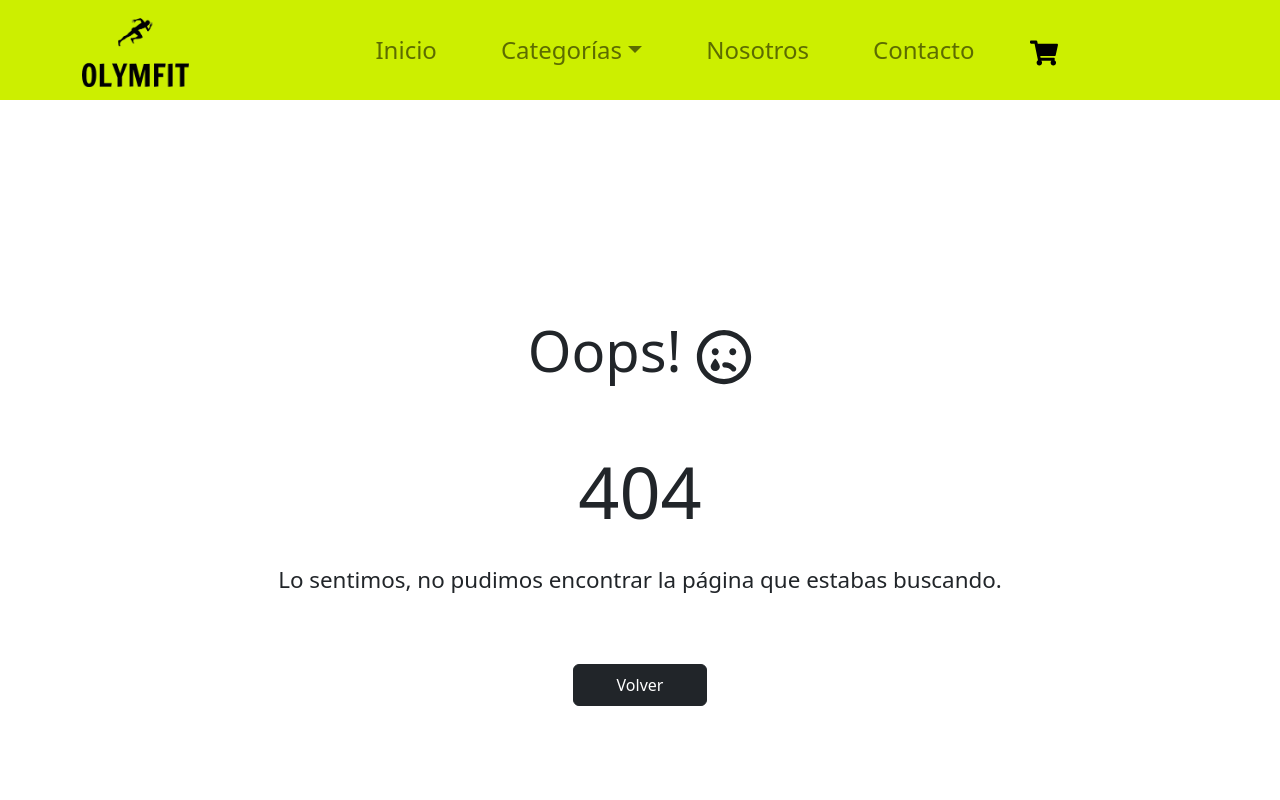
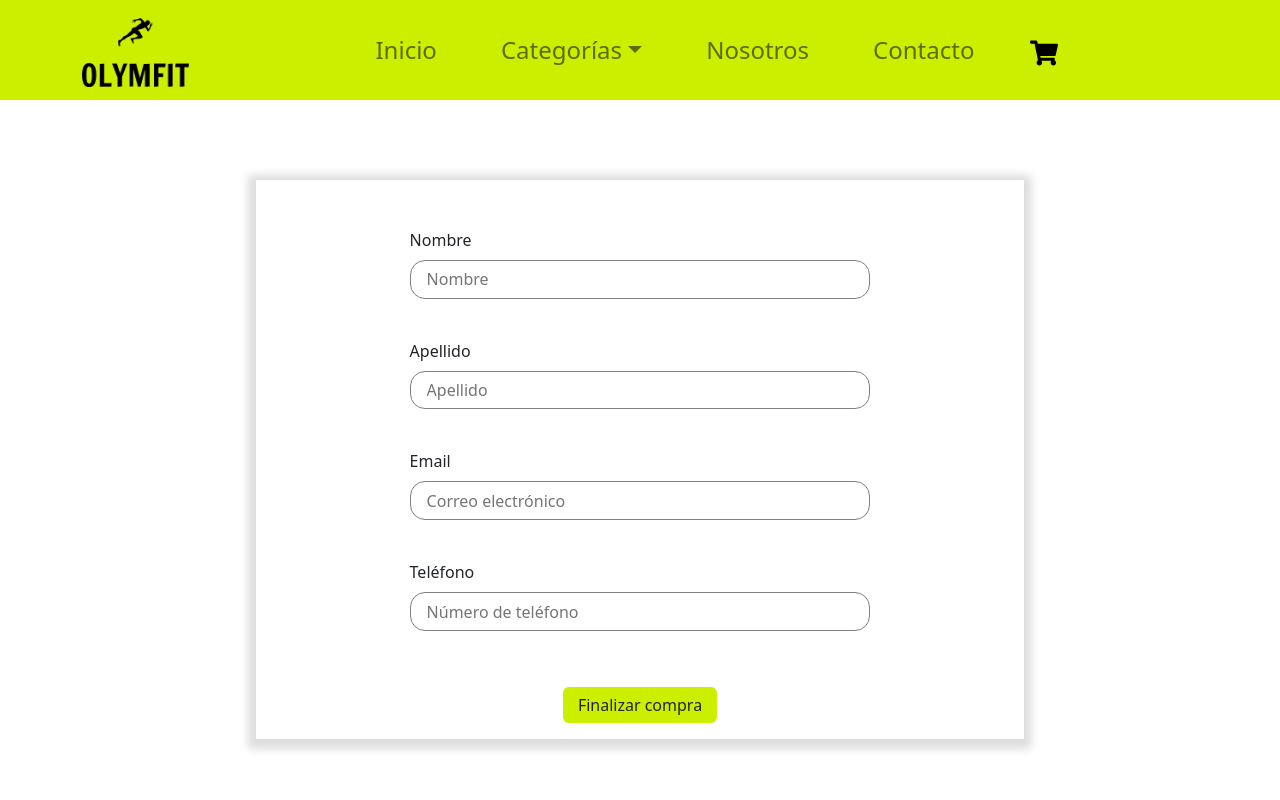
Before and after one commit to N-A-C-H-O/Olymfit-Ecommerce, a React (Create React App) app: page /checkout in a window 1280 px wide. Shown: the top 800 px of the page. Built offline with nearby package versions, Linux system fonts and the light colour scheme.

Commit message:
Implementación formulario checkout

```diff
--- a/src/App.js
+++ b/src/App.js
@@ -7,6 +7,7 @@ import { Footer } from "./components/Footer/Footer";
 import { NoPage } from "./components/NoPage/NoPage";
 import { CartContainer } from "./components/CartContainer/CartContainer";
 import { CartProvider } from "./context/CartContext";
+import { Checkout } from './components/Checkout/Checkout';
 
 function App() {
   return (
@@ -19,6 +20,7 @@ function App() {
             <Route path='/item/:itemId' element={<ItemDetailContainer />}/>
             <Route path='*' element={<NoPage />}/>
             <Route path='/cart' element={<CartContainer />}/>
+            <Route path='/checkout' element={<Checkout />}/>
           </Routes>
         </CartProvider>
         <Footer />
--- /dev/null
+++ b/src/components/Checkout/Checkout.css
@@ -0,0 +1,49 @@
+form {
+    /* background-color: red; */
+    width: 60%;
+    margin: 0 auto;
+    padding: 1em 0;
+    -webkit-box-shadow: -0.5px 2.5px 8.5px 7.5px #ddd;
+    -moz-box-shadow: -0.5px 2.5px 8.5px 7.5px #ddd;
+    box-shadow: -0.5px 2.5px 8.5px 7.5px #ddd;
+    /* display: flex; */
+    /* justify-content: center;
+    align-items: center;
+    flex-direction: column; */
+}
+
+.form-section {
+    /* background-color: yellow; */
+    width: 60%;
+    margin: 2em auto;
+}
+
+.form-section label,
+.form-section input {
+    display: inline-block;
+    width: 100%;
+}
+
+.form-section input {
+    border-radius: 15px;
+    border: 1px solid gray;
+    margin: 0.5em 0;
+    padding: 0.4em 0.4em 0.4em 1em;
+}
+
+.form-section input:focus {
+    background-color: #00000011;
+    transition: 0.5s;
+}
+
+form button {
+    margin: 0 auto;
+    width: 20%;
+    background-color: #ccef00 !important;
+    border: none !important;
+}
+
+form button:hover {
+    border: none !important;
+    background-color:#96bc00 !important;
+}
--- /dev/null
+++ b/src/components/Checkout/Checkout.jsx
@@ -0,0 +1,32 @@
+import "./Checkout.css";
+import { AiFillCheckCircle } from "react-icons/ai";
+
+export const Checkout = () => {
+
+    const sendOrder = (e) => {
+        e.preventDefault();
+    }
+
+
+    return(
+        <form onSubmit={sendOrder}>
+            <div className="form-section">
+                <label>Nombre</label>
+                <input type="text" placeholder="Nombre" />
+            </div>
+            <div className="form-section">
+                <label>Apellido</label>
+                <input type="text" placeholder="Apellido"/>
+            </div>
+            <div className="form-section">
+                <label>Email</label>
+                <input type="text" placeholder="Correo electrónico"/>
+            </div>
+            <div className="form-section">
+                <label>Teléfono</label>
+                <input type="text" placeholder="Número de teléfono"/>
+            </div>
+            <button className="btn d-block mt-5">Finalizar compra</button>
+        </form>
+    )
+}
```
